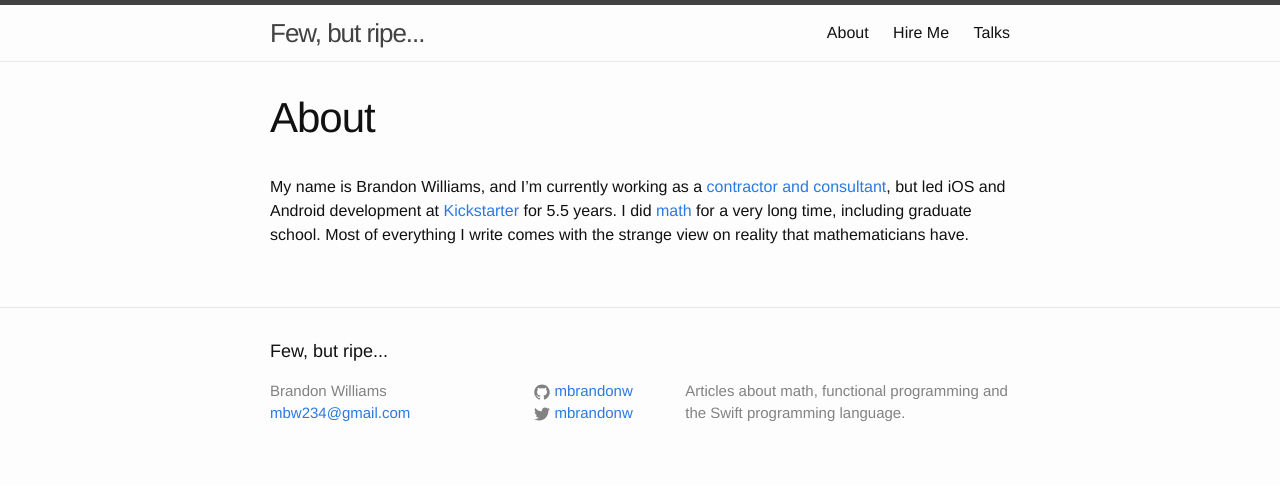
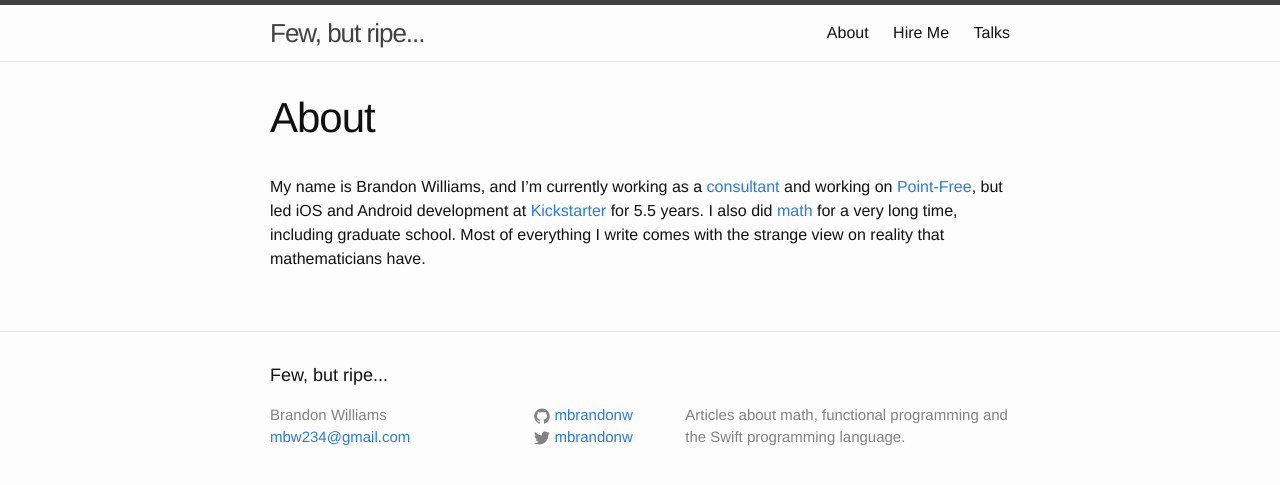
Before and after one commit to mbrandonw/mbrandonw.github.io, a Jekyll site: the page built from about.md, in a window 1280 px wide. Shown: the top 485 px of the page. Built offline with Jekyll 4.4.1, drawn with Linux system fonts in a browser that asks for light colours.

Commit message:
Update about.md

```diff
--- a/about.md
+++ b/about.md
@@ -4,4 +4,4 @@ title: About
 permalink: /about/
 ---
 
-My name is Brandon Williams, and I’m currently working as a [contractor and consultant](/hire-me), but led iOS and Android development at [Kickstarter](http://www.kickstarter.com) for 5.5 years. I did [math](https://github.com/mbrandonw/my-math-notes) for a very long time, including graduate school. Most of everything I write comes with the strange view on reality that mathematicians have.
+My name is Brandon Williams, and I’m currently working as a [consultant](/hire-me) and working on [Point-Free](https://www.pointfree.co), but led iOS and Android development at [Kickstarter](http://www.kickstarter.com) for 5.5 years. I also did [math](https://github.com/mbrandonw/my-math-notes) for a very long time, including graduate school. Most of everything I write comes with the strange view on reality that mathematicians have.
```
